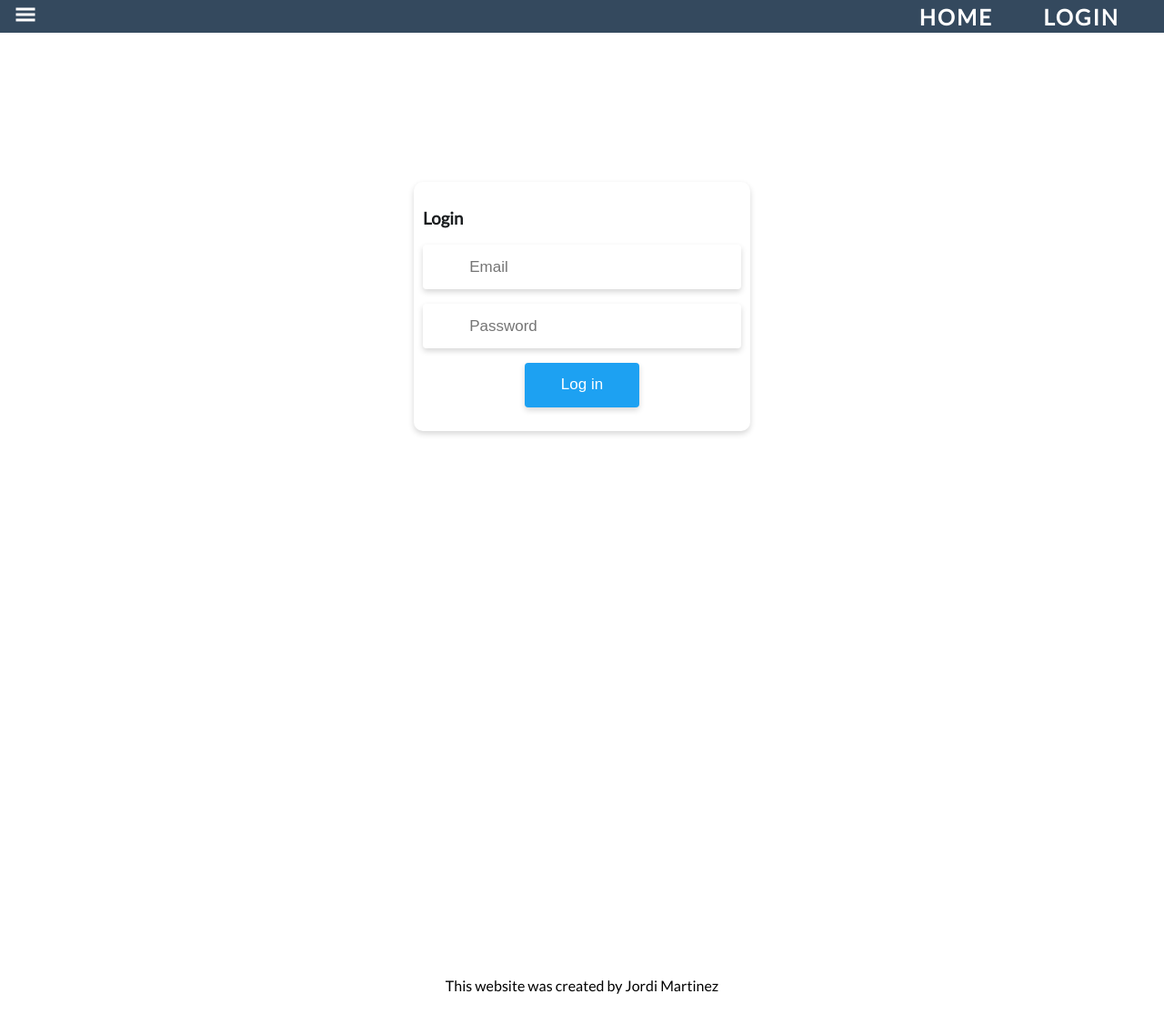
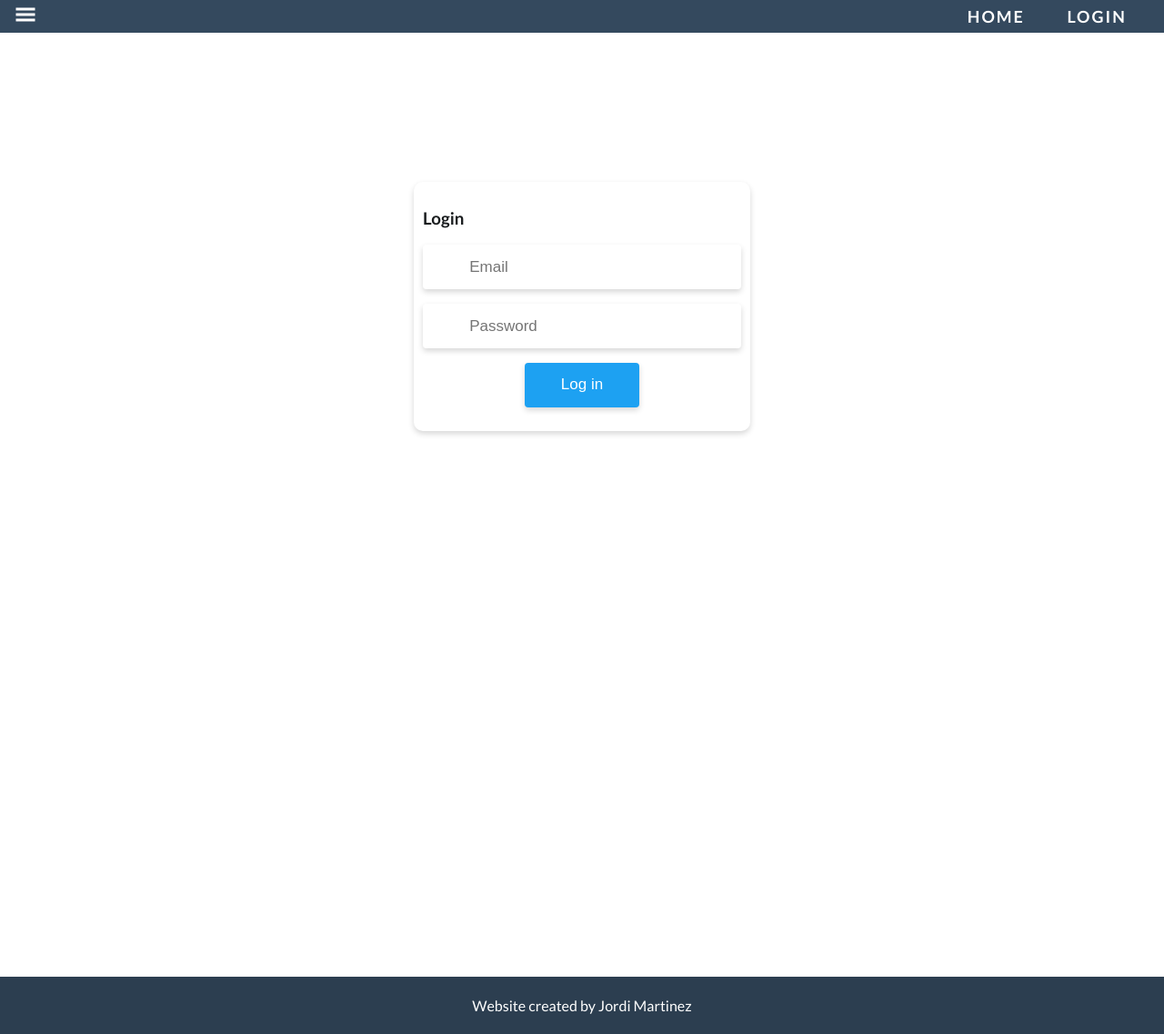
Before and after one commit to JordiMartinezDev/CleverpyCardsTest, a React (Create React App) app in the folder cleverpy-cards/: page /login in a window 1280 px wide. Shown: the whole page at 91% size. Before the commit the page ends 1114 px from the top, so only its background shows below. Built offline with nearby package versions, Linux system fonts and the light colour scheme.

Commit message:
Using BEM + comments

```diff
--- a/cleverpy-cards/package.json
+++ b/cleverpy-cards/package.json
@@ -1,5 +1,4 @@
 {
-  "homepage": "http://https://jordimartinezdev.github.io/CleverpyCardsTest/",
   "name": "cleverpy-cards",
   "version": "0.1.0",
   "private": true,
@@ -23,8 +22,6 @@
   },
   "scripts": {
     "start": "react-scripts start",
-    "predeploy": "npm run build",
-    "deploy": "gh-pages -d build",
     "build": "react-scripts build",
     "test": "react-scripts test",
     "eject": "react-scripts eject"
--- a/cleverpy-cards/src/App.tsx
+++ b/cleverpy-cards/src/App.tsx
@@ -4,13 +4,12 @@ import SideBar from "./components/SideBar/SideBar";
 import Footer from "./components/Footer/Footer";
 import { Route, Routes } from "react-router-dom";
 import { SideBarMenuItem } from "./types";
-import { GiHamburgerMenu } from "react-icons/gi";
-import { AiFillHome, AiOutlineHome } from "react-icons/ai";
+import { AiOutlineHome } from "react-icons/ai";
 import { BiLogIn } from "react-icons/bi";
-import { GrCircleInformation } from "react-icons/gr";
 import Login from "./pages/Login/Login";
 
 function App() {
+  //We can add items to the sideBar easily
   const items: SideBarMenuItem[] = [
     {
       id: "1",
--- a/cleverpy-cards/src/components/Footer/Footer.css
+++ b/cleverpy-cards/src/components/Footer/Footer.css
@@ -1,8 +1,12 @@
-.container {
-  position: relative;
-  bottom: 0;
-  width: 100%;
-  height: 2.5rem;
+.footer {
+  background-color: #2c3e50;
+  color: #fff;
   display: flex;
+  align-items: center;
   justify-content: center;
+  padding: 6px;
 }
+
+.footer__content {
+  text-align: center;
+}
--- a/cleverpy-cards/src/components/Footer/Footer.tsx
+++ b/cleverpy-cards/src/components/Footer/Footer.tsx
@@ -2,6 +2,10 @@ import "./Footer.css";
 
 export default function Footer() {
   return (
-    <div className="container">This website was created by Jordi Martinez</div>
+    <footer className="footer">
+      <div className="footer__content">
+        <p>Website created by Jordi Martinez</p>
+      </div>
+    </footer>
   );
 }
--- a/cleverpy-cards/src/components/LoginBox/LoginBox.css
+++ b/cleverpy-cards/src/components/LoginBox/LoginBox.css
@@ -1,91 +1,11 @@
+@import url("https://fonts.googleapis.com/css?family=Lato:400,700");
+
 .loginBox {
   color: #1a1d1f;
   border-radius: 10px;
   box-shadow: 0px 3px 6px rgba(0, 0, 0, 0.16);
   padding: 10px;
 }
-/*
-.LoginHeader {
-  display: flex;
-  align-items: center;
-  font-size: xx-large;
-}
-
-.input {
-  padding: 20px;
-}
-
-.email {
-  width: 80%;
-  height: 40px;
-  border-radius: 10px;
-  margin: 10px;
-}
-
-.password {
-} */
-
-/* .container {
-  position: relative;
-  max-width: 430px;
-  width: 100%;
-  background: white;
-  box-shadow: 0 5px 10px rgba(0, 0, 0, 0.1);
-}
-
-.form {
-  padding: 30px;
-}
-.form .text {
-  color: #333;
-}
-.title {
-  position: relative;
-  font-size: 27px;
-  font-weight: 600;
-}
-
-.input-field {
-  margin-top: 30px;
-  margin-bottom: 30px;
-  height: 50px;
-  width: 100%;
-}
-.input {
-  height: 100%;
-  width: 70%;
-  padding: 0 10px;
-  margin-left: 30px;
-  border: none;
-  outline: none;
-  border-bottom: 2px solid #ccc;
-  font-size: 16px;
-}
-
-.icon {
-  position: absolute;
-  left: 0;
-  transform: translate(-100%);
-  transform: translateY(65%);
-  color: #999;
-  font-size: 23px;
-}
-
-.button {
-  background-color: #4070f4;
-  border: none;
-  color: #fff;
-  font-size: 25px;
-  border-radius: 6px;
-  cursor: pointer;
-  transition: all 0.3 ease;
-}
-
-.button:hover {
-  background-color: #265df2;
-} */
-
-@import url("https://fonts.googleapis.com/css?family=Lato:400,700");
 
 form {
   width: 350px;
--- a/cleverpy-cards/src/components/SideBar/SideBar.css
+++ b/cleverpy-cards/src/components/SideBar/SideBar.css
@@ -8,8 +8,7 @@
   justify-content: space-between;
   height: 4.5vh;
   width: 100%;
-  /* width: 2vw;
-  height: 100%; */
+
   top: 0;
   position: fixed;
 
@@ -20,7 +19,7 @@
   padding: 0px 16px; /* adjust padding */
 }
 
-.menu-bars {
+.navbar__item {
   font-size: 2rem;
   background: none;
   color: white;
@@ -34,19 +33,19 @@
   letter-spacing: 2px; /* adjust letter-spacing */
   margin-right: 20%; /* push brand to left */
 }
-.menu-bars-container {
+.navbar__container {
   display: flex;
   justify-content: flex-end;
   padding-right: 2vw;
 }
 
-.menu-bars-navbar {
-  font-size: 1.5rem;
+.navbar__link {
+  font-size: 18px;
 }
 
-.nav-menu {
+.sidebar__menu {
   background-color: #1a1d1f;
-  width: 200px;
+  width: 150px;
   height: 100vh;
   display: flex;
   justify-content: center;
@@ -56,7 +55,7 @@
   transition: 500ms;
 }
 
-.nav-menu.active {
+.sidebar__menu.active {
   list-style: none;
   left: 0;
   transform: 250ms;
@@ -66,12 +65,20 @@
   padding: 16px; /* adjust padding */
 }
 
-.nav-text {
+.sidebar__close {
+  color: white;
+  display: flex;
+  justify-content: end;
+  font-size: 26px;
+
+  padding-bottom: 30px;
+}
+.sidebar__text {
   display: flex;
   height: 60px;
 }
 
-.nav-text a {
+.sidebar__text a {
   text-decoration: none;
   color: white;
   font-size: 23px;
@@ -83,23 +90,16 @@
   border-radius: 4px;
 }
 
-.nav-text a:hover {
+.sidebar__text a:hover {
   background-color: #1a83ff;
   transition: 400ms;
 }
 
-.nav-menu-items {
+.sidebar__menu--items {
   list-style: none;
   width: 100%;
 }
 
-.navbar-toggle {
-  width: 100%;
-  height: 80px;
-  display: flex;
-  justify-content: start;
+span {
+  margin-left: 15px;
 }
-
-span {
-  margin-left: 16px;
-}
--- a/cleverpy-cards/src/components/SideBar/SideBar.tsx
+++ b/cleverpy-cards/src/components/SideBar/SideBar.tsx
@@ -1,7 +1,7 @@
 import "./SideBar.css";
 import { Link } from "react-router-dom";
-import { SideBarMenuCard, SideBarMenuItem } from "../../types";
-import { useState } from "react";
+import { SideBarMenuItem } from "../../types";
+import { Component, useState } from "react";
 import { AiFillHome, AiOutlineClose } from "react-icons/ai";
 import { GiHamburgerMenu } from "react-icons/gi";
 import { IconContext } from "react-icons";
@@ -9,6 +9,12 @@ import { IconContext } from "react-icons";
 interface SideBarMenuProps {
   items: SideBarMenuItem[];
 }
+
+// ------------ READ PLEASE --------------
+
+// I was going to just create just a SideBar,but in the end I decided to create
+// the top navbar as well and did in this Component, which has navbar and sidebar at the same time.
+// If I had to create it again, of course I would create 2 separate components but I have no time :(
 
 export default function SideBar({ items }: SideBarMenuProps) {
   const [isOpen, setIsOpen] = useState<boolean>(false);
@@ -20,14 +26,14 @@ export default function SideBar({ items }: SideBarMenuProps) {
   return (
     <>
       <div className="navbar">
-        <Link to="#" className="menu-bars hamburguer">
+        <Link to="#" className="navbar__item">
           <GiHamburgerMenu onClick={handleSideBarStatus} />
         </Link>
-        <div className="menu-bars-container">
+        <div className="navbar__container">
           {items.map((item) => {
             return (
-              <li key={item.id} className="menu-bars menu-bars-navbar">
-                <Link to={item.url} className="menu-bars menu-bars-navbar">
+              <li key={item.id} className="navbar__item navbar__link">
+                <Link to={item.url} className="navbar__item navbar__link">
                   <span>{item.label}</span>
                 </Link>
               </li>
@@ -35,16 +41,15 @@ export default function SideBar({ items }: SideBarMenuProps) {
           })}
         </div>
       </div>
-      <nav className={isOpen ? "nav-menu active" : "nav-menu"}>
-        <ul className="nav-menu-items" onClick={handleSideBarStatus}>
-          <div className="navbar-toggle">
-            <Link to="#" className="menu-bars">
-              <AiOutlineClose></AiOutlineClose>
-            </Link>
-          </div>
+      <nav className={isOpen ? "sidebar__menu active" : "sidebar__menu"}>
+        <ul className="sidebar__menu--items" onClick={handleSideBarStatus}>
+          <Link to="#" className="sidebar__close">
+            <AiOutlineClose></AiOutlineClose>
+          </Link>
+
           {items.map((item) => {
             return (
-              <li key={item.id} className="nav-text">
+              <li key={item.id} className="sidebar__text">
                 <Link to={item.url}>
                   <item.icon />
                   <span>{item.label}</span>
@@ -55,26 +60,5 @@ export default function SideBar({ items }: SideBarMenuProps) {
         </ul>
       </nav>
     </>
-
-    // <div
-    //   className={
-    //     isOpen ? "sidebar sidebar-expanded" : "sidebar sidebar-collapsed"
-    //   }
-    // >
-    //   <div className="sidebar sidebar-collapsed__buttons">
-    //     <button
-    //       className="sidebar sidebar-collapsed__buttons__home"
-    //       onClick={handleSideBarStatus}
-    //     >
-    //       <GiHamburgerMenu></GiHamburgerMenu>
-    //     </button>
-    //     <SideBarMenuCardView card={card} isOpen={isOpen} />
-    //     {items.map((item) => {
-    //       return (
-    //         <SideBarMenuItemView key={item.id} item={item} isOpen={isOpen} />
-    //       );
-    //     })}
-    //   </div>
-    // </div>
   );
 }
--- a/cleverpy-cards/src/pages/Home/Home.css
+++ b/cleverpy-cards/src/pages/Home/Home.css
@@ -1,6 +1,6 @@
-.grid {
+/* grid for all of the posts */
+.home {
   background-color: white;
-
   display: grid;
   grid-column-gap: 5rem;
   grid-row-gap: 5rem;
@@ -11,19 +11,21 @@
   padding-right: 50px;
   padding-top: 100px;
   padding-bottom: 100px;
-
-  grid-template-areas: "logo header";
 }
 
-.homeLayout {
+/* grid containing logo and posts grid. So we can center the */
+.home__header {
   display: grid;
   justify-content: center;
   margin-top: 100px;
 }
-.logo {
+.home__grid {
+  padding-top: 0px;
 }
 
-@media all and (min-width: 1500px) {
+/* no need for media queries in the end */
+/* @media all and (min-width: 1500px) {
   .grid {
+
   }
-}
+} */
--- a/cleverpy-cards/src/pages/Home/Home.tsx
+++ b/cleverpy-cards/src/pages/Home/Home.tsx
@@ -4,19 +4,14 @@ import { useEffect } from "react";
 import Card from "../../components/Card/Card";
 import "./Home.css";
 import logoImg from "../../img/PostCardsLogo.png";
-
-interface Post {
-  userId: number;
-  id: number;
-  title: string;
-  body: string;
-}
+import { Post } from "../../types";
 
 export default function Home() {
   const [posts, setPosts] = useState<Post[]>([]);
   const [dbError, setDbError] = useState<boolean>(false);
 
   useEffect(() => {
+    // could have used fetch but I am used to work with axios
     //   fetch("https://jsonplaceholder.typicode.com/users");
 
     axios
@@ -36,11 +31,9 @@ export default function Home() {
       if (post != postDelete) return post;
     });
     setPosts(newPosts);
-    console.log("trying to delete:", postDelete);
   }
 
   function handleEditPost(postEdit: Post) {
-    console.log("TRYTIUN TO ¿SAVE THIS POST: ", postEdit);
     const editedPost = posts.map(function (post) {
       if (post.id == postEdit.id) return (post = postEdit);
       else return post;
@@ -50,10 +43,10 @@ export default function Home() {
 
   return (
     <div>
-      <div className="homeLayout">
-        <img className="logo" src={logoImg}></img>
+      <div className="home">
+        <img className="home__header" src={logoImg}></img>
       </div>
-      <div className="grid">
+      <div className="home home__grid">
         {posts.map((post) => {
           return (
             <Card
```
Also changed, not shown: cleverpy-cards/src/components/LoginBox/LoginBox.tsx (+3 -39 lines), cleverpy-cards/src/types.d.ts (+0 -15 lines).
